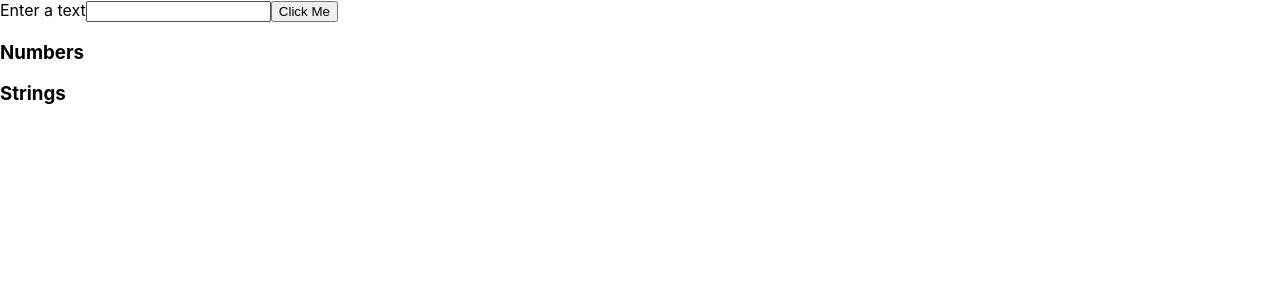
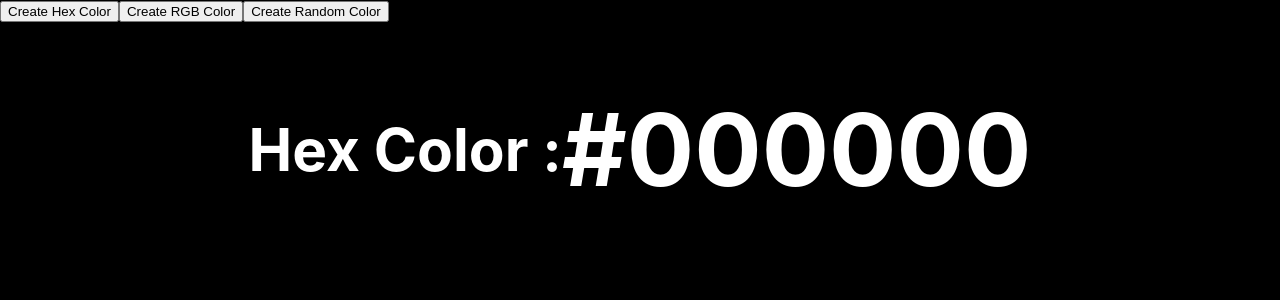
Before and after one commit to sanjaydambal/my_app, a React (Create React App) app: page / in a window 1280 px wide. Shown: the top 300 px of the page. Built offline with nearby package versions, Linux system fonts and the light colour scheme.

Commit message:
created the random color generator app

```diff
--- a/src/App.js
+++ b/src/App.js
@@ -1,50 +1,15 @@
-import React from "react";
-import { useState } from "react";
+import React, { useState, useEffect } from "react";
+// import StringNumber from "./components/StringNumber";
+import RandomColor from "./components/RandomColor";
 
 function App() {
-  const [text, setText] = useState("");
-  const [number, setNumber] = useState([]);
-  const [string, setString] = useState([]);
 
-  const handleSubmit = (e) => {
-    e.preventDefault();
-    console.log(text);
-    setText("");
-    if (!isNaN(text)) {
-      setNumber([...number, text]);
-    } else {
-      setString([...string, text]);
-    }
-
-  };
 
   return (
-    <div>
-      <form onSubmit={handleSubmit}>
-        <label htmlFor="text">Enter a text</label>
-        <input
-          type="text"
-          id="text"
-          value={text}
-          onChange={(e) => setText(e.target.value)}
-        />
-        <button type="submit">Click Me</button>
-      </form>
-      <div className="output">
-        <div className="output__number">
-          <h3>Numbers</h3>
-          {number.map((item, index) => (
-            <p key={index}>{item}</p>
-          ))}
-        </div>
-        <div className="output__string">
-          <h3>Strings</h3>
-          {string.map((item, index) => (
-            <p key={index}>{item}</p>
-          ))}
-        </div>
+    <div className="App">
+      {/* <StringNumber /> */}
+      <RandomColor />
       </div>
-    </div>
   );
 }
 
--- /dev/null
+++ b/src/components/RandomColor.js
@@ -0,0 +1,36 @@
+import React from 'react'
+import { useState, useEffect } from "react";
+
+const RandomColor = () => {
+    const [color, setColor] = useState('#000000')
+    const [typeOfColor, setTypeOfColor] = useState('hex')
+    const handleTypeOfHexColor = () => {
+        let hex = [0,1,2,3,4,5,6,7,8,9,'a','b','c','d','e','f']
+        let hexColor = '#'
+        for(let i = 0; i < 6; i++){
+hexColor += hex[Math.floor(Math.random()*hex.length)]
+        }
+        setColor(hexColor)
+        setTypeOfColor('hex')
+    }
+    const handleTypeOfRgbColor = () => {
+        setColor('rgb(' + Math.floor(Math.random()*255) + ',' + Math.floor(Math.random()*255) + ',' + Math.floor(Math.random()*255) + ')')
+        setTypeOfColor('rgb')
+    }
+  return (
+    <div style={{backgroundColor: color, width: '100vw', height: '100vh'}}>
+      <button onClick={()=> handleTypeOfHexColor()}>Create Hex Color</button>
+      <button onClick = {()=>handleTypeOfRgbColor()}>Create RGB Color</button>
+      <button onClick={ typeOfColor === 'hex' ? handleTypeOfHexColor : handleTypeOfRgbColor}>Create Random Color</button>
+      <div style={{color: 'white', fontSize: '50px',display: 'flex', justifyContent: 'center', alignItems: 'center'}}>
+        <h3>{typeOfColor === 'rgb' ? "RGB Color : " : "Hex Color : " }</h3>
+        <h1>{color}</h1>
+
+      </div>
+
+
+    </div>
+  )
+}
+
+export default RandomColor
--- /dev/null
+++ b/src/components/StringNumber.js
@@ -0,0 +1,59 @@
+import React from 'react'
+import { useState, useEffect } from "react";
+
+const StringNumber = () => {
+    const [text, setText] = useState("");
+  const [number, setNumber] = useState([]);
+  const [string, setString] = useState([]);
+
+  useEffect(() => {
+
+    const storedNumbers = JSON.parse(localStorage.getItem("numbers")) || [];
+    const storedStrings = JSON.parse(localStorage.getItem("strings")) || [];
+
+    setNumber(storedNumbers);
+    setString(storedStrings);
+  }, []);
+
+  const handleSubmit = (e) => {
+    e.preventDefault();
+    if (!isNaN(text)) {
+      setNumber([...number, text]);
+      localStorage.setItem("numbers", JSON.stringify([...number, text]));
+    } else {
+      setString([...string, text]);
+      localStorage.setItem("strings", JSON.stringify([...string, text]));
+    }
+    setText("");
+  };
+  return (
+    <div>
+      <form onSubmit={handleSubmit}>
+        <label htmlFor="text">Enter a text</label>
+        <input
+          type="text"
+          id="text"
+          value={text}
+          onChange={(e) => setText(e.target.value)}
+        />
+        <button type="submit">Click Me</button>
+      </form>
+      <div className="output">
+        <div className="output__number">
+          <h3>Numbers</h3>
+          {number.map((item, index) => (
+            <p key={index}>{item}</p>
+          ))}
+        </div>
+        <div className="output__string">
+          <h3>Strings</h3>
+          {string.map((item, index) => (
+            <p key={index}>{item}</p>
+          ))}
+        </div>
+      </div>
+    </div>
+  )
+}
+
+export default StringNumber
```
Also changed, not shown: src/Practice.js (deleted, +0 -11 lines).
